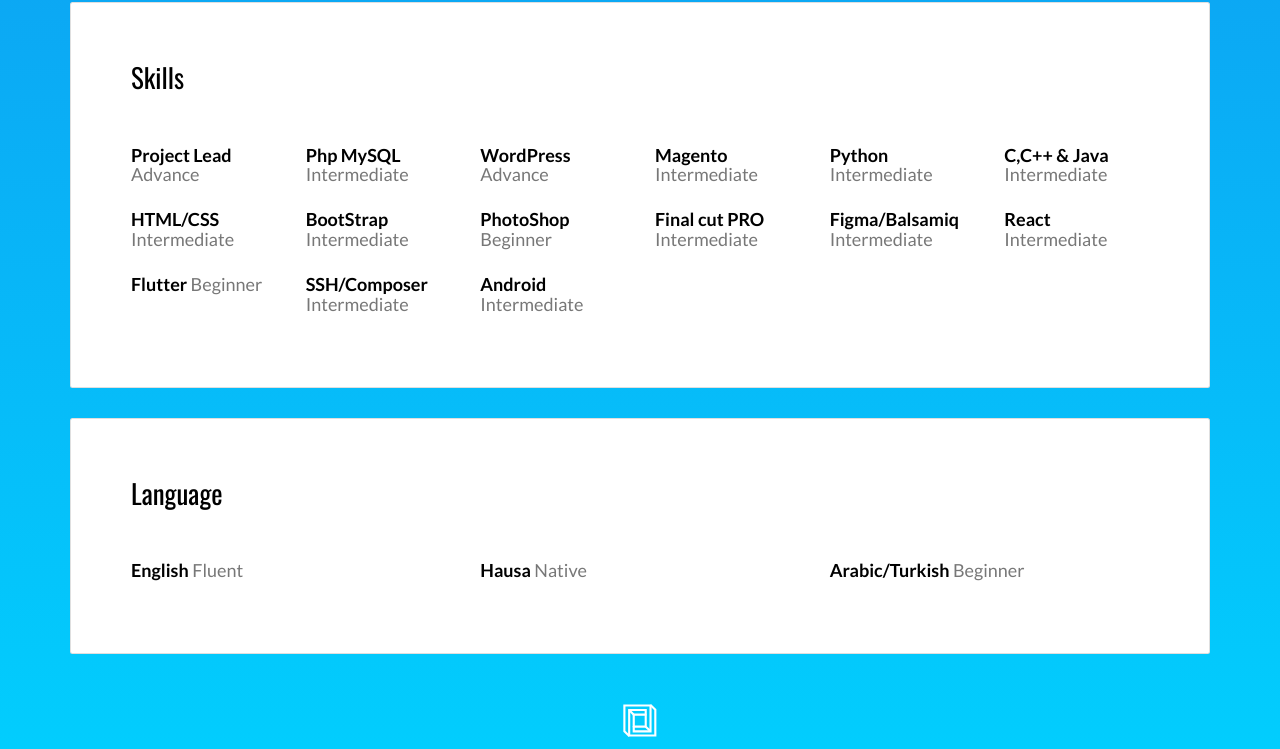
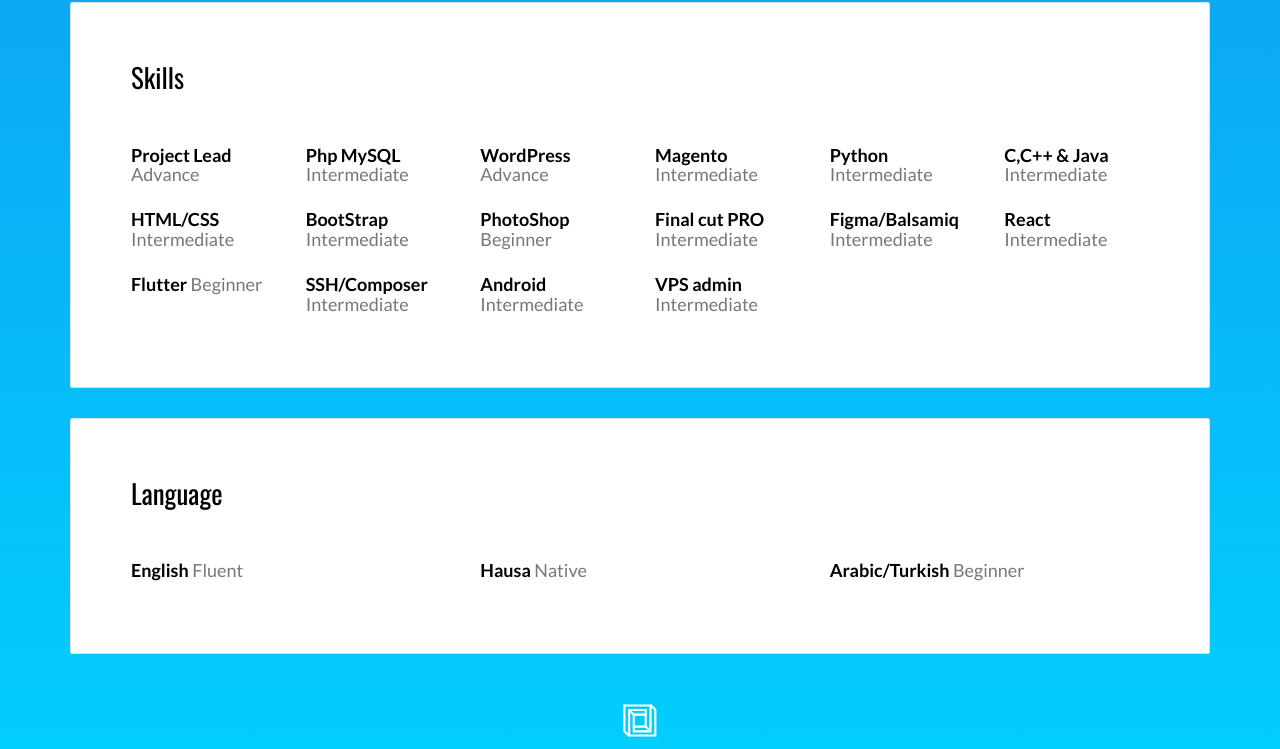
Before and after one commit to asimbyazid/asimbyazid.github.io, a plain HTML site: page index.html in a window 1280 px wide. Shown: the part 2443-3192 px from the top of the page. Drawn offline with nearby package versions, Linux system fonts and the light colour scheme.

Commit message:
some few corrections

```diff
--- a/index.html
+++ b/index.html
@@ -322,6 +322,11 @@
                   <h3 class="h5">Android <small>Intermediate</small></h3>
                 </div>
               </div>
+               <div class="col-md-2">
+                <div class="language-experience">
+                  <h3 class="h5">VPS admin <small>Intermediate</small></h3>
+                </div>
+              </div>
 
 
             </div>
```
